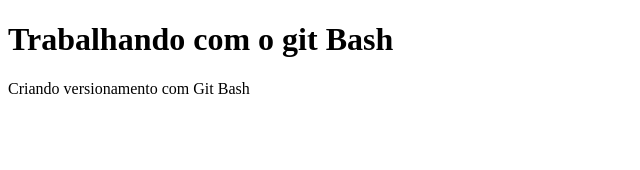
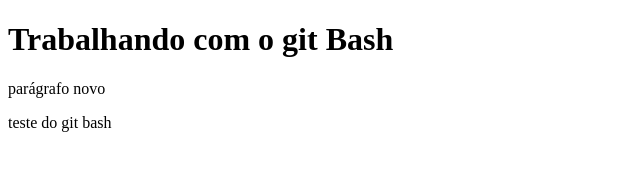
Before and after one commit to mariafernandadelima/git, a plain HTML site: page index.html in a window 1280 px wide. Shown: the whole page, without its empty margins (0-640 px from the left). Drawn offline with Linux system fonts and the light colour scheme.

Commit message:
modificações nos parágrafos e inclusão do css

```diff
--- a/index.html
+++ b/index.html
@@ -7,6 +7,7 @@
 </head>
 <body>
     <h1>Trabalhando com o git Bash</h1>
-    <p>Criando versionamento com Git Bash</p>
+    <p>parágrafo novo</p>
+    <p>teste do git bash</p>
 </body>
 </html>
--- /dev/null
+++ b/style.css
@@ -0,0 +1,4 @@
+body{
+    background-color: color-mix(in hsl shorter hue, color percentage, color percentage);
+    color: black;
+}
```
